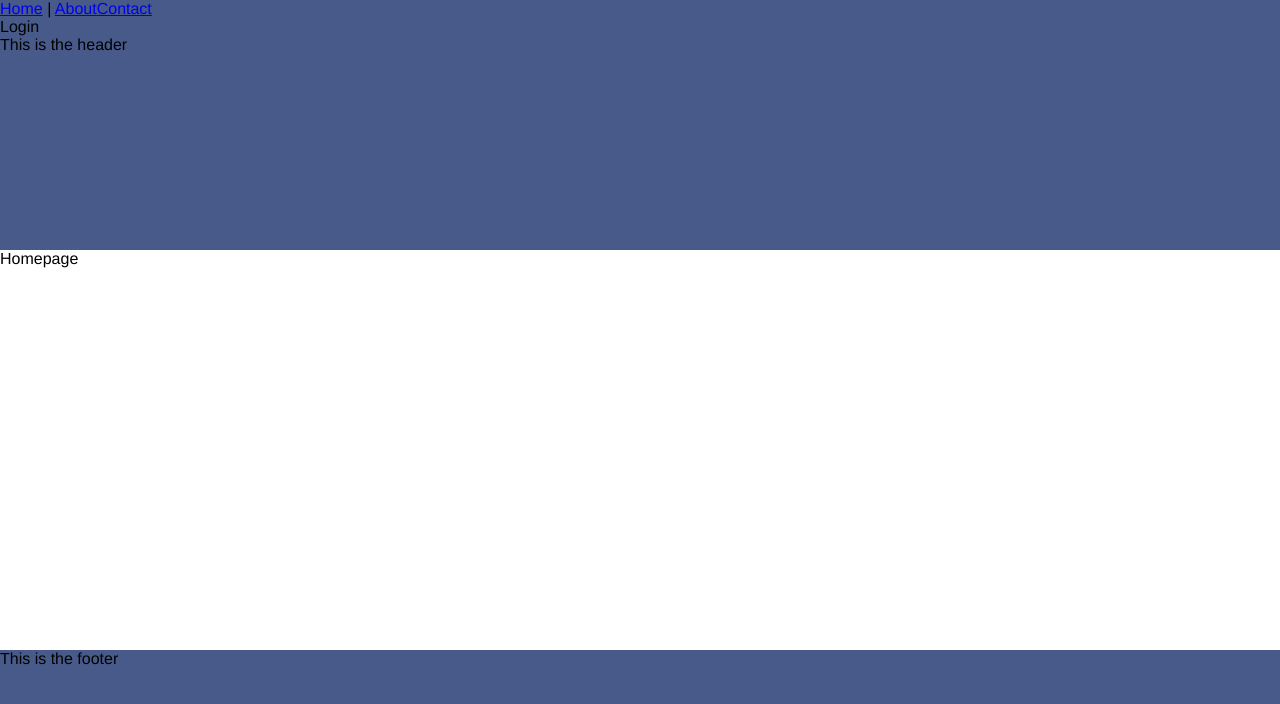
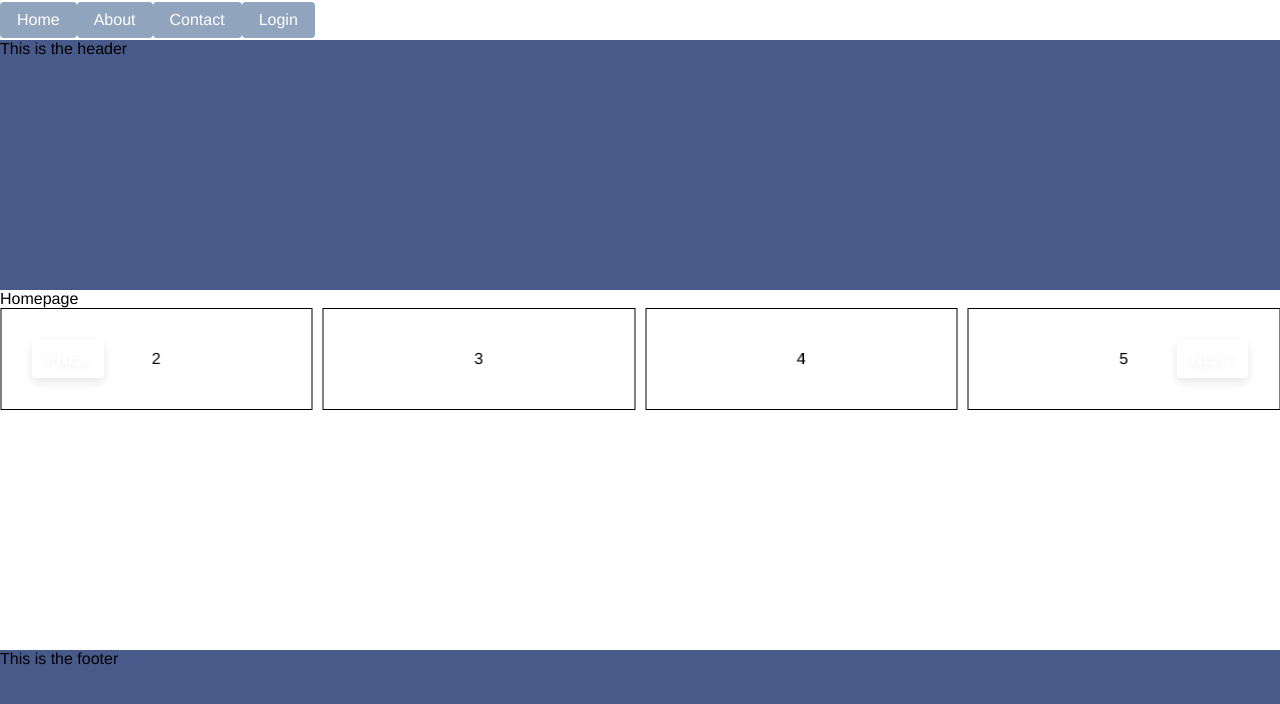
Before and after one commit to nnomadic/big-corp, a Vue app: page /#/ in a window 1280 px wide. Shown: the top 704 px of the page. Built offline with nearby package versions, Linux system fonts and the light colour scheme.

Commit message:
glide added for carousel functionality

```diff
--- a/package.json
+++ b/package.json
@@ -8,6 +8,7 @@
     "lint": "vue-cli-service lint"
   },
   "dependencies": {
+    "@glidejs/glide": "^3.4.1",
     "core-js": "^3.6.5",
     "vue": "^3.0.0-0",
     "vue-router": "^4.0.0-0"
--- a/src/App.vue
+++ b/src/App.vue
@@ -1,5 +1,7 @@
 <template>
   <div id="app">
+    <nav-bar></nav-bar>
+
     <custom-header></custom-header>
     <router-view />
     <custom-footer></custom-footer>
--- a/src/components/Header.vue
+++ b/src/components/Header.vue
@@ -1,7 +1,5 @@
 <template>
-    <div class="header">
-            <nav-bar></nav-bar>
-
-        This is the header
-    </div>
+  <div class="header">
+    This is the header
+  </div>
 </template>
--- a/src/components/Nav.vue
+++ b/src/components/Nav.vue
@@ -1,10 +1,12 @@
 <template>
-    <div id="nav">
-      <router-link to="/">Home</router-link> |
-      <router-link to="/news">About</router-link>
-      <router-link to="/contact">Contact</router-link>
-      <div>
-          Login
-      </div>
-    </div>
+  <nav id="nav">
+    <router-link to="/"><button class="btn">Home</button></router-link>
+    <router-link to="/news"><button class="btn">About</button></router-link>
+    <router-link to="/contact"
+      ><button class="btn">Contact</button></router-link
+    >
+    <button class="btn">
+      Login
+    </button>
+  </nav>
 </template>
--- a/src/styles/app.scss
+++ b/src/styles/app.scss
@@ -1,8 +1,11 @@
 @import "_colours.scss";
+
+@import "node_modules/@glidejs/glide/src/assets/sass/glide.core";
+@import "node_modules/@glidejs/glide/src/assets/sass/glide.theme";
 
 //Normalize styling
 html,
-body{
+body {
   margin: 0;
   padding: 0;
   border: 0;
@@ -11,7 +14,6 @@ body{
   vertical-align: baseline;
   scroll-behavior: smooth;
 }
-
 
 #app {
   font-family: Avenir, Helvetica, Arial, sans-serif;
@@ -25,7 +27,6 @@ body{
   background-color: $primary;
 }
 
-
 .footer {
   width: 100vw;
   height: 150px;
@@ -33,3 +34,31 @@ body{
   position: fixed;
   bottom: 0;
 }
+
+button {
+  padding: 0;
+  border: none;
+  font: inherit;
+  color: inherit;
+  background-color: transparent;
+  cursor: pointer;
+}
+
+.btn {
+  display: inline-block;
+  text-align: center;
+  text-decoration: none;
+  margin: 2px 0;
+  border: solid 1px transparent;
+  border-radius: 4px;
+  padding: 0.5em 1em;
+  color: #ffffff;
+  background-color: $secondary;
+}
+
+.glide__slide {
+  border: 1px solid black;
+  line-height: 100px;
+  margin: 0;
+  text-align: center;
+}
--- a/src/views/Home.vue
+++ b/src/views/Home.vue
@@ -1,15 +1,44 @@
 <template>
   <div class="home">
     Homepage
+    <div class="glide multi1">
+      <div class="glide__track" data-glide-el="track">
+        <ul class="glide__slides">
+          <li class="glide__slide">1</li>
+          <li class="glide__slide">2</li>
+          <li class="glide__slide">3</li>
+          <li class="glide__slide">4</li>
+          <li class="glide__slide">5</li>
+          <li class="glide__slide">6</li>
+        </ul>
+      </div>
+      <div class="glide__arrows" data-glide-el="controls">
+        <button class="glide__arrow glide__arrow--left" data-glide-dir="<">
+          prev
+        </button>
+        <button class="glide__arrow glide__arrow--right" data-glide-dir=">">
+          next
+        </button>
+      </div>
+    </div>
   </div>
 </template>
 
 <script>
-// @ is an alias to /src
+import Glide from "@glidejs/glide";
 
 export default {
   name: "Home",
-  components: {
-  }
+  components: {},
+  directives: {},
+  mounted() {
+    var glideMulti1 = new Glide(".multi1", {
+      type: "carousel",
+      autoplay: 3500,
+      perView: 4,
+    });
+
+    glideMulti1.mount();
+  },
 };
 </script>
```
Also changed, not shown: 1 other file (tests, documents, lock files or other folders). Lines whose indentation alone changed are shown as unchanged.
